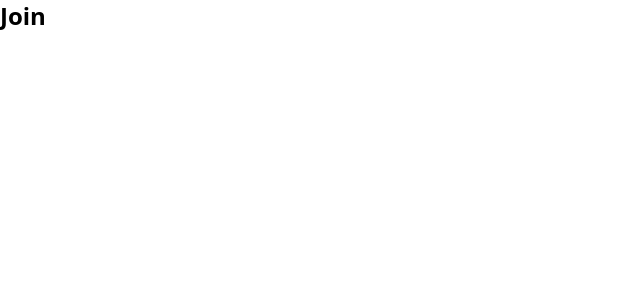
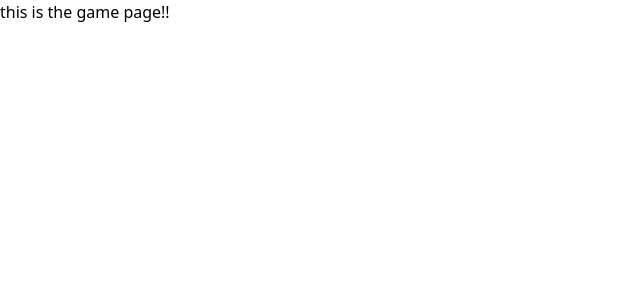
Before and after one commit to davshikhar/Chess, a React (Vite) app in the folder frontend/: page /app/game in a window 1280 px wide. Shown: the top 300 px of the page, without its empty margins (0-640 px from the left). Built offline with nearby package versions, Linux system fonts and the light colour scheme.

Commit message:
Added the Landing and Game page

```diff
--- a/frontend/src/App.tsx
+++ b/frontend/src/App.tsx
@@ -1,13 +1,19 @@
-import { useState } from 'react'
+
+import { BrowserRouter, Route, Routes } from 'react-router-dom'
 import './App.css'
+import { Landing } from './pages/Landing'
+import { Game } from './pages/Game'
 
 function App() {
 
   return (
     <div>
-      <button className='text-2xl font-semibold'>
-        Join
-      </button>
+      <BrowserRouter basename='/app'>
+      <Routes>
+        <Route path="/" element={<Landing/>}></Route>
+        <Route path="/game" element={<Game/>}></Route>
+      </Routes>
+      </BrowserRouter>
     </div>
   )
 }
--- /dev/null
+++ b/frontend/src/pages/Game.tsx
@@ -0,0 +1,7 @@
+export const Game = () =>{
+    return(
+        <div>
+            this is the game page!!
+        </div>
+    )
+}
--- /dev/null
+++ b/frontend/src/pages/Landing.tsx
@@ -0,0 +1,7 @@
+export const Landing = () =>{
+    return(
+        <div>
+            Landing page is this!!
+        </div>
+    )
+}
```
